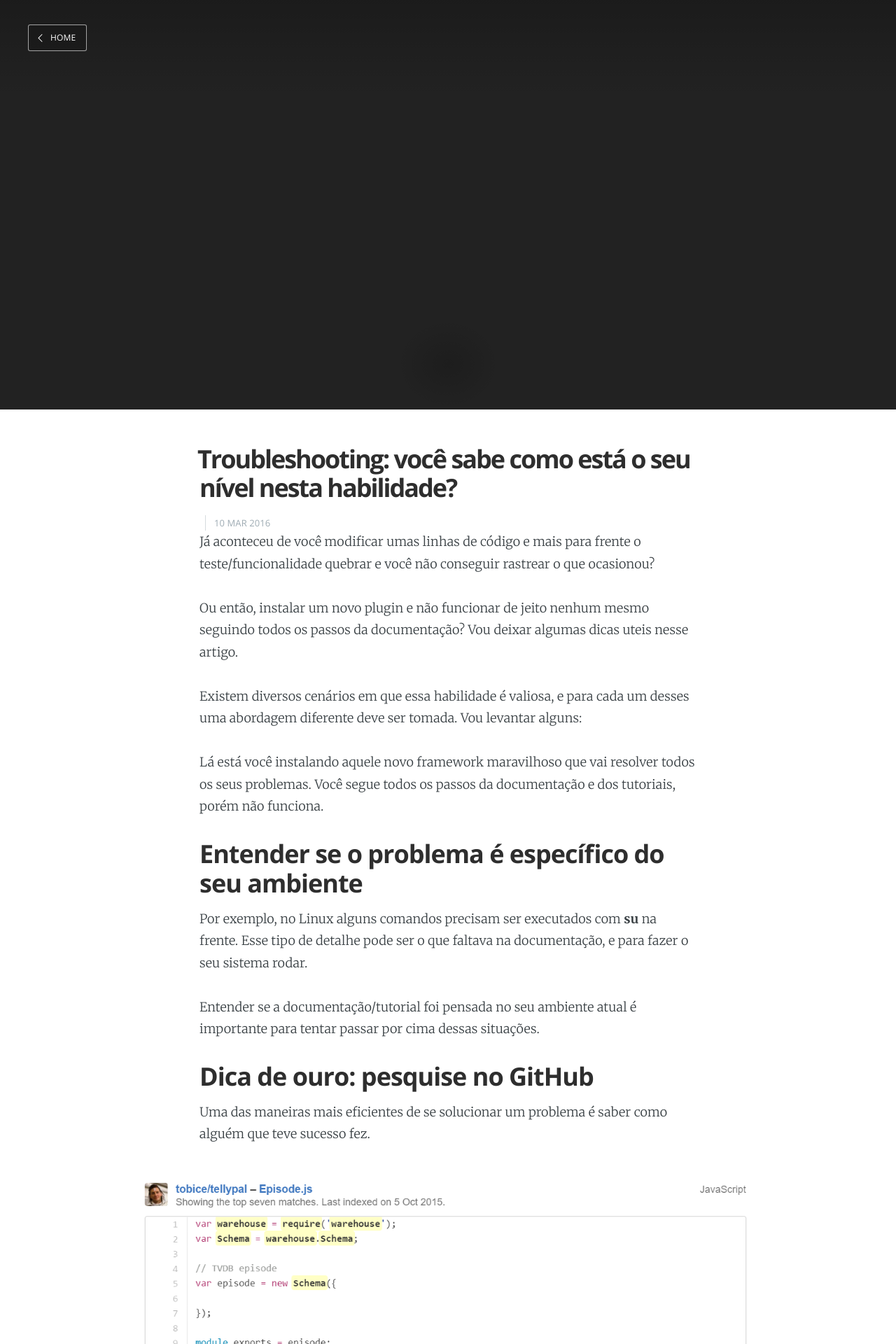
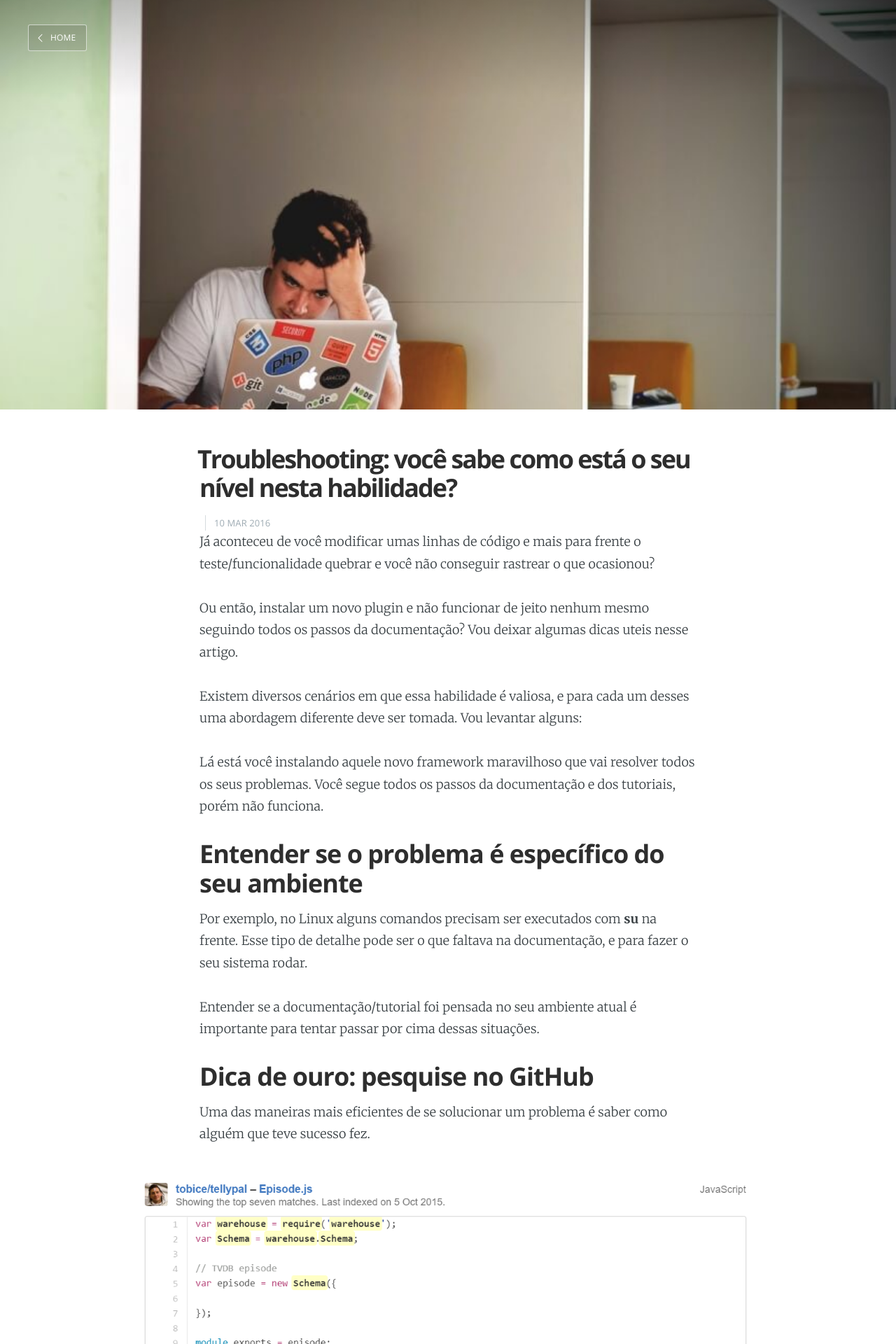
Before and after one commit to raphaklaus/raphaklaus.github.io, a Jekyll site: the page built from _posts/2016-03-10-troubleshooting.md, in a window 1280 px wide. Shown: the top 1920 px of the page at 70% size. Built offline with Jekyll 4.4.1, drawn with Linux system fonts in a browser that asks for light colours; comment, search, counter and statistics services are not loaded.

Commit message:
fix(asset): path

```diff
--- a/_posts/2016-03-10-troubleshooting.md
+++ b/_posts/2016-03-10-troubleshooting.md
@@ -3,7 +3,7 @@ title: "Troubleshooting: você sabe como está o seu nível nesta habilidade?"
 article: true
 date: 2016-03-10 23:39:48
 tags: troubleshooting, programação, solução
-cover: assets/images/troubleshooting.jpg
+cover: /assets/images/troubleshooting.jpg
 layout: post
 ---
 
```
